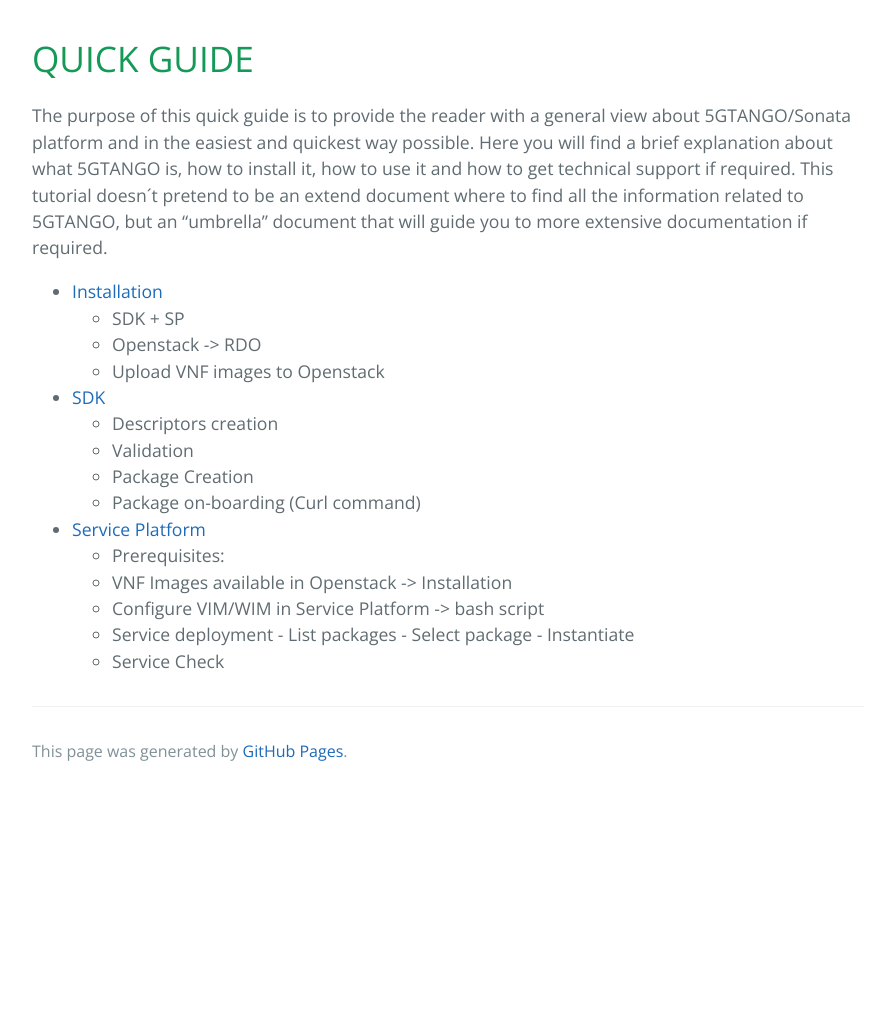
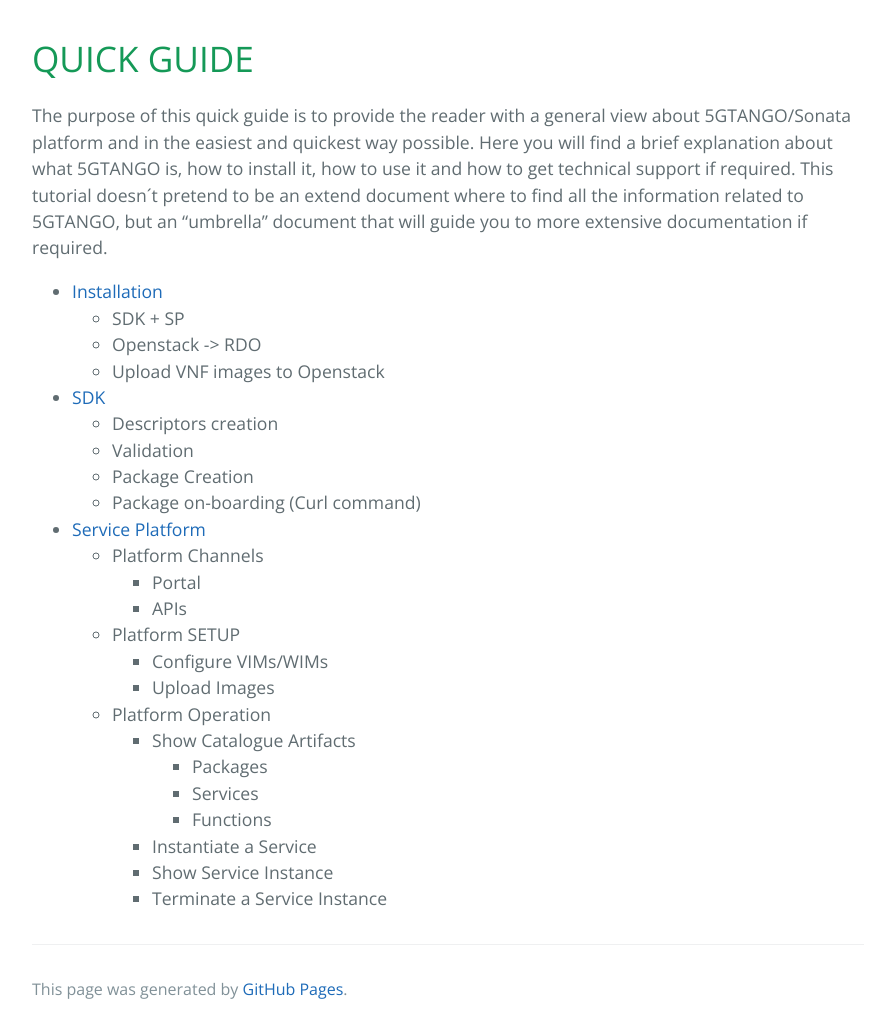
Before and after one commit to sonata-nfv/sonata-nfv.github.io, a Jekyll site: the page built from quickguide.md, in a window 1280 px wide. Shown: the whole page, without its empty margins (192-1073 px from the left). Built offline with Jekyll 4.4.1, drawn with Linux system fonts in a browser that asks for light colours; our own code applies the rules of GitHub Pages for plain Markdown files; before the commit the page ends 900 px from its top, so only the background shows below that.

Commit message:
Update quickguide.md

```diff
--- a/quickguide.md
+++ b/quickguide.md
@@ -16,11 +16,17 @@ This tutorial doesn´t pretend to be an extend document where to find all the in
     - Package on-boarding (Curl command)
 
 * [Service Platform](/sp)
-    - Prerequisites:
-    - VNF Images available in Openstack -> Installation
-    - Configure VIM/WIM in Service Platform -> bash script
-    - Service deployment
-                - List packages
-                - Select package
-                - Instantiate
-    - Service Check
+    - Platform Channels
+        - Portal
+        - APIs
+    - Platform SETUP
+        - Configure VIMs/WIMs
+        - Upload Images
+    - Platform Operation
+        - Show Catalogue Artifacts
+            - Packages
+            - Services
+            - Functions
+        - Instantiate a Service
+        - Show Service Instance
+        - Terminate a Service Instance
```
